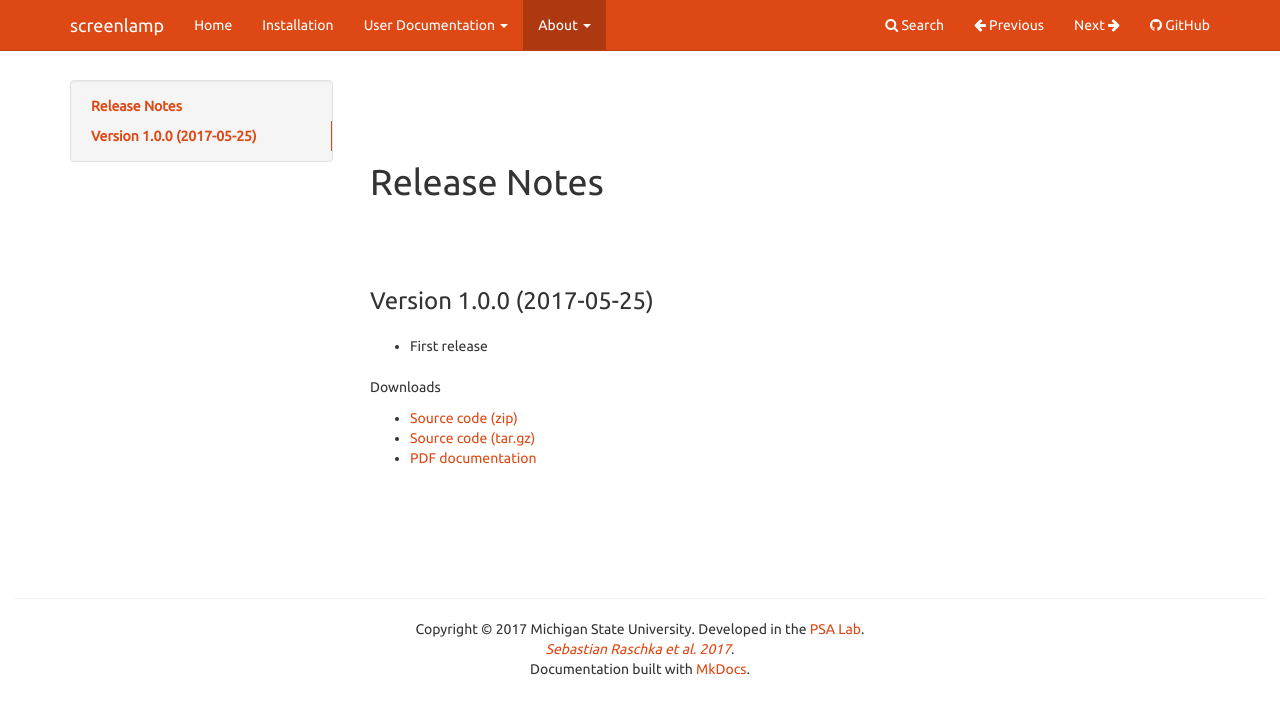
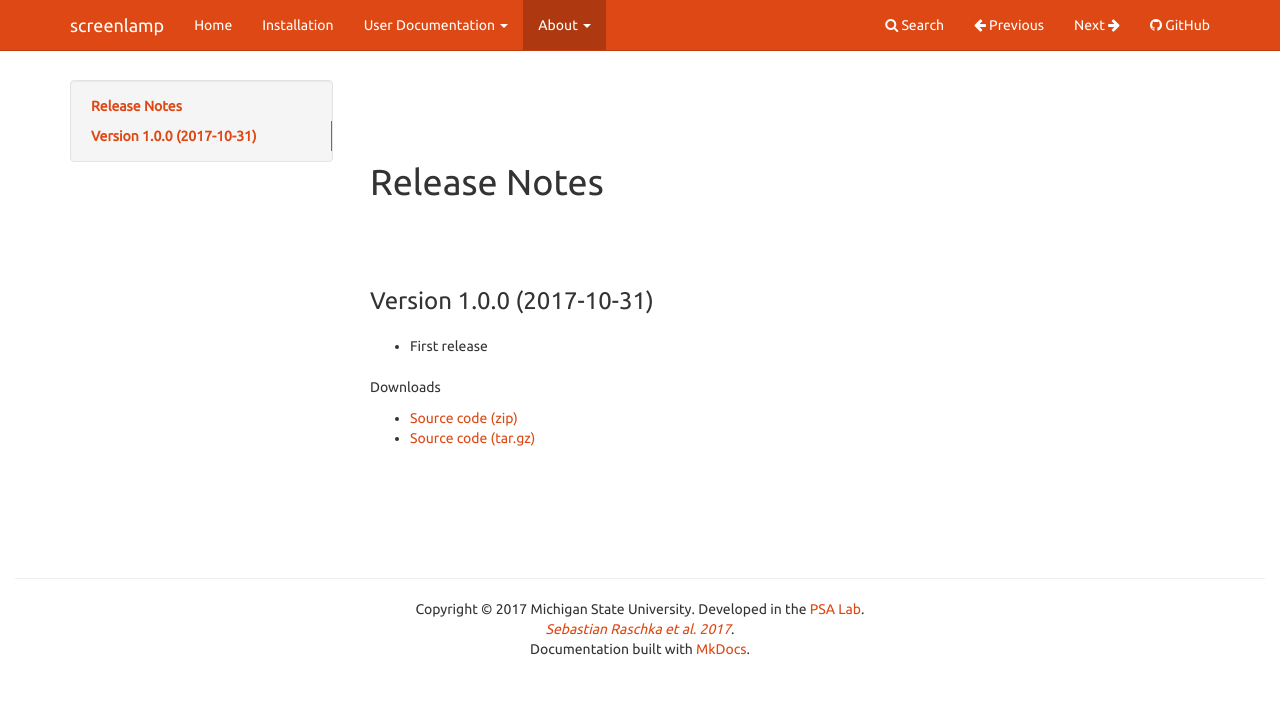
Before and after one commit to rasbt/screenlamp, an MkDocs documentation site: the page built from docs/sources/changelog.md, in a window 1280 px wide. Shown: the top 714 px of the page. Built offline with MkDocs 1.6.1, drawn with Linux system fonts in a browser that asks for light colours; comment, search, counter and statistics services are not loaded; old or Windows-style settings are respelled for this version of MkDocs.

Commit message:
first release

```diff
--- a/docs/sources/changelog.md
+++ b/docs/sources/changelog.md
@@ -1,11 +1,10 @@
 # Release Notes
 
-### Version 1.0.0 (2017-05-25)
+### Version 1.0.0 (2017-10-31)
 
 - First release
 
 ##### Downloads
 
-- [Source code (zip)](x)
-- [Source code (tar.gz)](x)
-- [PDF documentation](x)
+- [Source code (zip)](https://github.com/psa-lab/screenlamp/archive/v1.0.0.zip)
+- [Source code (tar.gz)](https://github.com/psa-lab/screenlamp/archive/v1.0.0.tar.gz)
```
Also changed, not shown: README.md.
